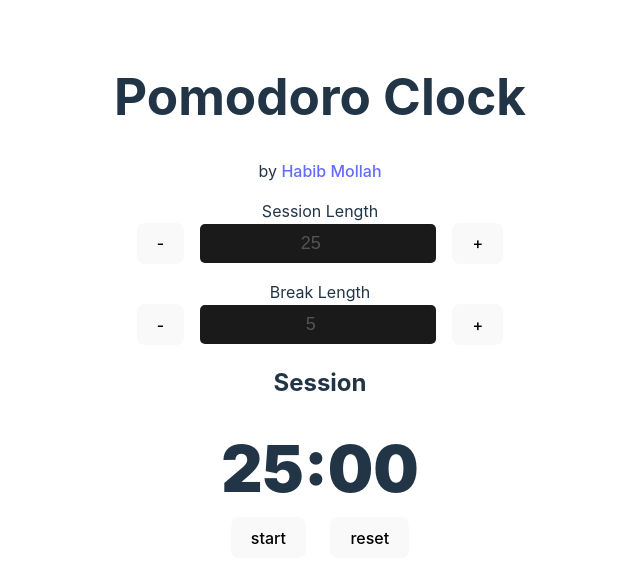
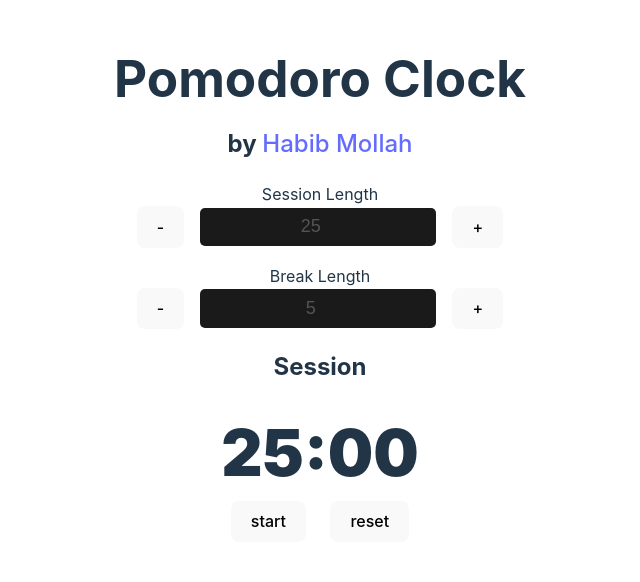
Before and after one commit to HabibMollah/pomodoro-fcc-project, a React (Vite) app: page / in a window 1280 px wide. Shown: the part 104-686 px from the top of the page, without its empty margins (320-960 px from the left). Built offline with nearby package versions, Linux system fonts and the light colour scheme.

Commit message:
improve styles

```diff
--- a/src/App.css
+++ b/src/App.css
@@ -72,3 +72,7 @@ input {
   gap: 1.5rem;
   justify-content: center;
 }
+
+h1 {
+  margin: 0 auto;
+}
--- a/src/App.tsx
+++ b/src/App.tsx
@@ -77,9 +77,9 @@ export default function App() {
   return (
     <main>
       <h1>Pomodoro Clock</h1>
-      <p>
+      <h2>
         by <a href="https://github.com/habibmollah">Habib Mollah</a>
-      </p>
+      </h2>
       <section className="controls">
         <label id="session-label" htmlFor="session-length">
           Session Length
```
